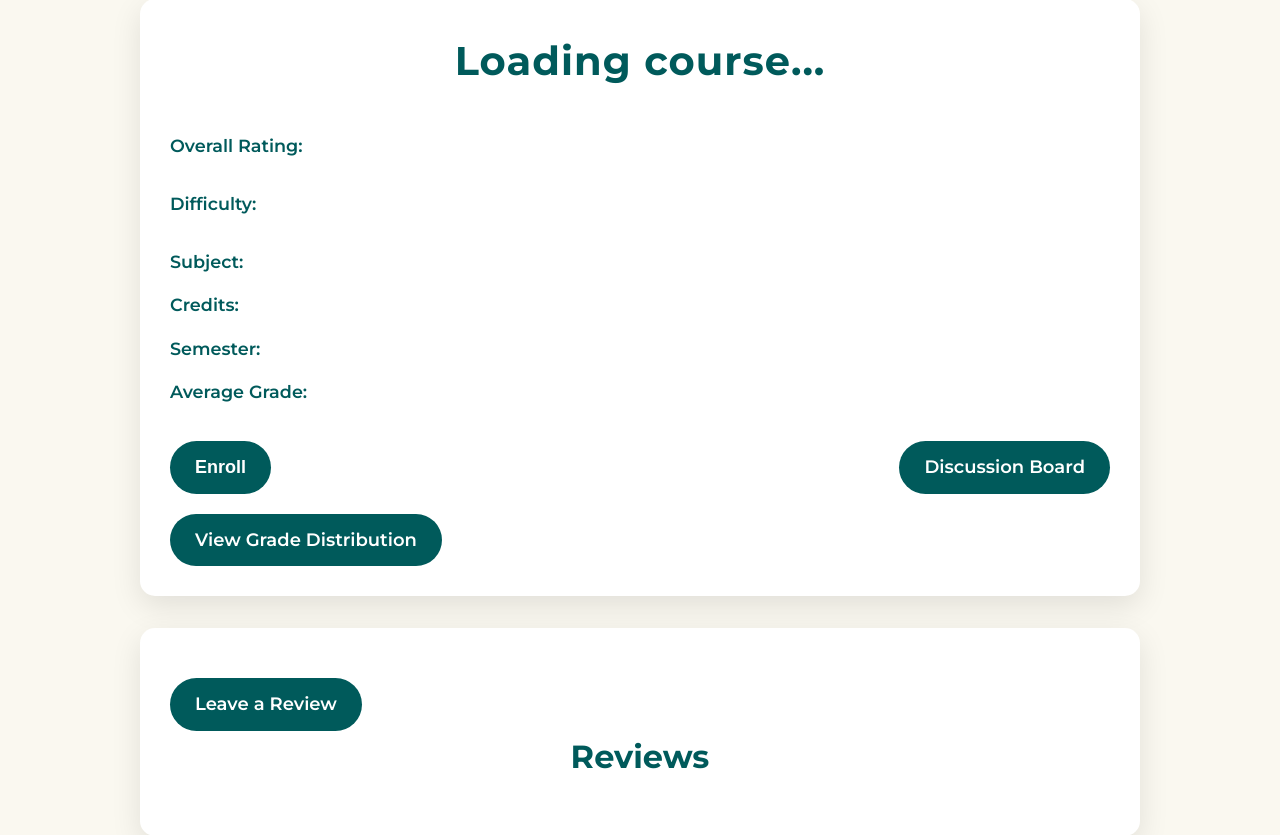
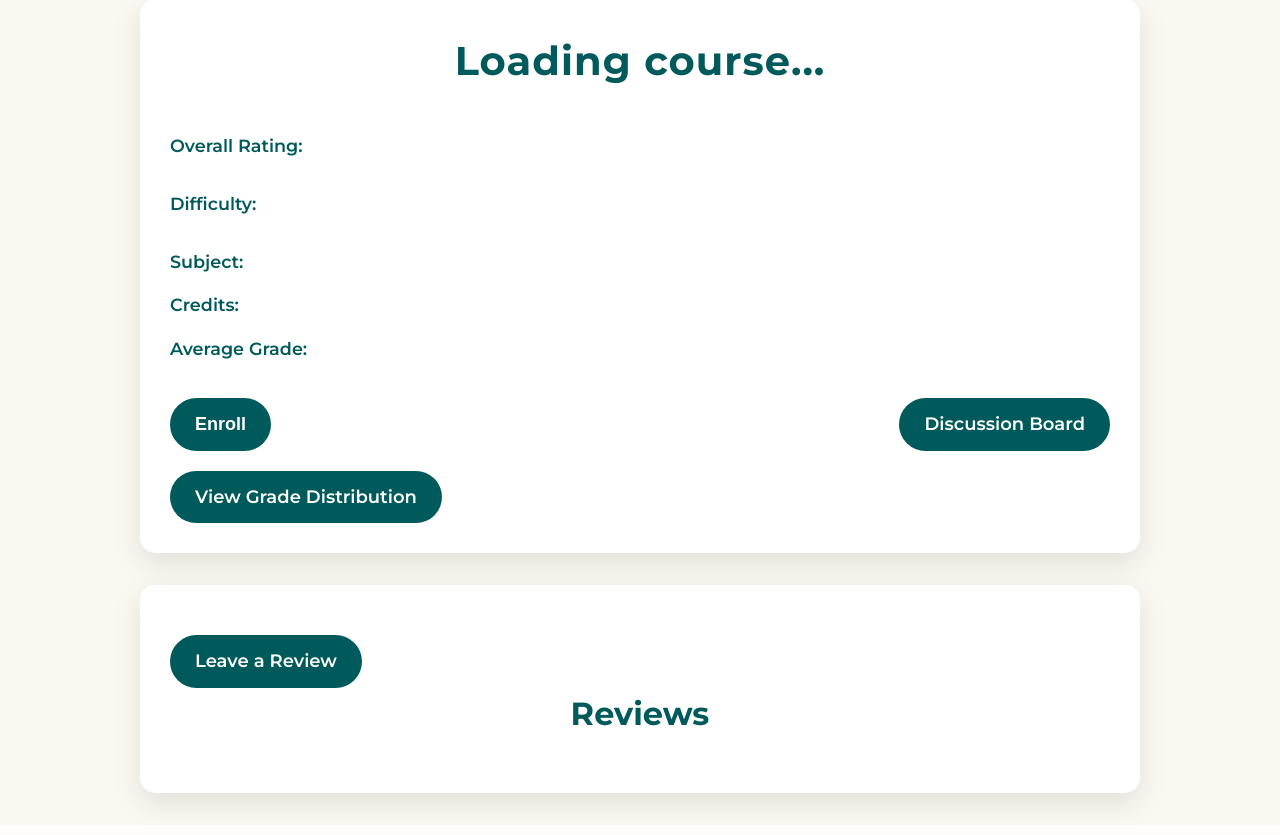
Before and after one commit to AhmedZ70/UniCentral, a Django app: page /courses/1/ in a window 1280 px wide. Shown: the part 145-980 px from the top of the page. Run offline with Django 5.2, Linux system fonts and the light colour scheme; some libraries are stand-ins or nearby versions; some web fonts are replaced.

Commit message:
Removed semester from course detail.

```diff
--- a/backend/uni_central/uni_central/static/js/course_detail.js
+++ b/backend/uni_central/uni_central/static/js/course_detail.js
@@ -33,7 +33,6 @@ document.addEventListener("DOMContentLoaded", () => {
 
             document.getElementById("course-subject").textContent = course.subject || "N/A";
             document.getElementById("course-credits").textContent = course.credits || "N/A";
-            document.getElementById("course-semester").textContent = course.semester || "Not specified";
             document.getElementById("course-grade").textContent = course.grade || "N/A";
 
             const reviews = data.reviews || [];
--- a/backend/uni_central/uni_central/templates/course_detail.html
+++ b/backend/uni_central/uni_central/templates/course_detail.html
@@ -33,7 +33,6 @@
 
                 <p><span class="detail-label">Subject:</span> <span id="course-subject"></span></p>
                 <p><span class="detail-label">Credits:</span> <span id="course-credits"></span></p>
-                <p><span class="detail-label">Semester:</span> <span id="course-semester"></span></p>
                 <p><span class="detail-label">Average Grade:</span> <span id="course-grade"></span></p>
             </div>
             <div class="course-buttons">
```
